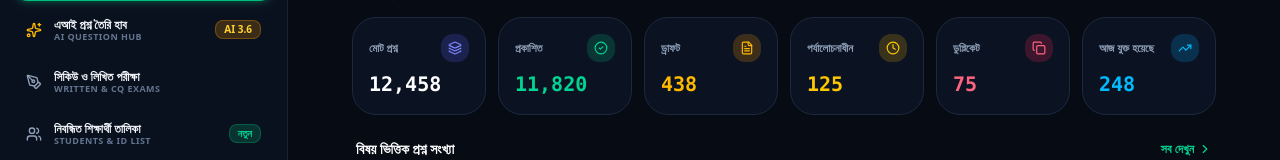
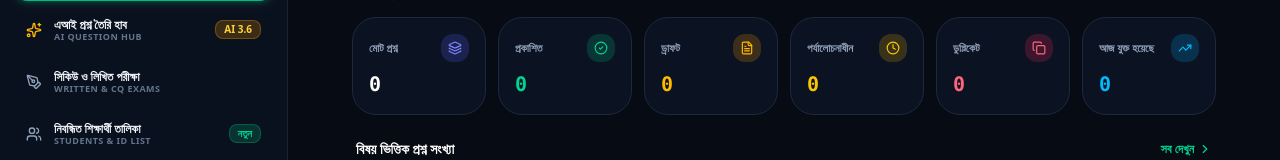
Before and after one commit to jobayerahmed10/Admin.miniquiz, a React (Vite) app: page /admin/questions in a window 1280 px wide. Shown: the part 468-628 px from the top of the page. Built offline with nearby package versions, Linux system fonts and the light colour scheme; no server answers; the database is empty; sample sign-in values are in the browser's storage.

Commit message:
feat(question-bank): add clear all questions functionality
Implemented a bulk delete feature in the dashboard and updated statistics to display accurate, real-time data instead of mock values.

```diff
--- a/src/components/questionBank/Interface01Dashboard.tsx
+++ b/src/components/questionBank/Interface01Dashboard.tsx
@@ -34,6 +34,7 @@ interface Interface01DashboardProps {
   onEditQuestion: (question: Question) => void;
   onDeleteQuestion: (id: string | number) => void;
   onRefresh: () => void;
+  onClearAll?: () => void;
 }
 
 export const Interface01Dashboard: React.FC<Interface01DashboardProps> = ({
@@ -44,6 +45,7 @@ export const Interface01Dashboard: React.FC<Interface01DashboardProps> = ({
   onEditQuestion,
   onDeleteQuestion,
   onRefresh,
+  onClearAll,
 }) => {
   const [searchQuery, setSearchQuery] = useState('');
   const [selectedSubject, setSelectedSubject] = useState<string>('all');
@@ -52,14 +54,14 @@ export const Interface01Dashboard: React.FC<Interface01DashboardProps> = ({
   const [viewAllQuestionsModal, setViewAllQuestionsModal] = useState(false);
   const [viewQuestionDetail, setViewQuestionDetail] = useState<Question | null>(null);
 
-  // Dynamic calculations based on real questions
+  // Dynamic calculations based on real questions (no fake mock inflation)
   const stats = useMemo(() => {
-    const total = Math.max(questions.length, 12458);
-    const published = questions.filter((q) => q.status === 'published').length || 11820;
-    const draft = questions.filter((q) => q.status === 'draft').length || 438;
-    const pending = 125;
-    const duplicates = 75;
-    const addedToday = 248;
+    const total = questions.length;
+    const published = questions.filter((q) => q.status === 'published').length;
+    const draft = questions.filter((q) => q.status === 'draft').length;
+    const pending = 0;
+    const duplicates = 0;
+    const addedToday = questions.length;
 
     return {
       total,
@@ -71,17 +73,28 @@ export const Interface01Dashboard: React.FC<Interface01DashboardProps> = ({
     };
   }, [questions]);
 
-  // Subject counts
+  // Subject counts based on real questions
   const subjectStats = useMemo(() => {
-    return [
-      { name: 'বাংলা', count: 2450, color: 'from-purple-500 to-indigo-600', text: 'text-purple-400', bg: 'bg-purple-950/40 border-purple-500/30' },
-      { name: 'English', count: 1850, color: 'from-emerald-500 to-teal-600', text: 'text-emerald-400', bg: 'bg-emerald-950/40 border-emerald-500/30' },
-      { name: 'গণিত', count: 2100, color: 'from-amber-500 to-orange-600', text: 'text-amber-400', bg: 'bg-amber-950/40 border-amber-500/30' },
-      { name: 'সাধারণ জ্ঞান', count: 3200, color: 'from-blue-500 to-sky-600', text: 'text-sky-400', bg: 'bg-sky-950/40 border-sky-500/30' },
-      { name: 'العربية', count: 850, color: 'from-rose-500 to-pink-600', text: 'text-rose-400', bg: 'bg-rose-950/40 border-rose-500/30' },
-      { name: 'ফিকহ', count: 420, color: 'from-teal-500 to-cyan-600', text: 'text-teal-400', bg: 'bg-teal-950/40 border-teal-500/30' },
+    const counts: Record<string, number> = {};
+    questions.forEach((q) => {
+      const subj = q.subject || 'অন্যান্য';
+      counts[subj] = (counts[subj] || 0) + 1;
+    });
+
+    const defaultSubjects = [
+      { name: 'বাংলা', color: 'from-purple-500 to-indigo-600', text: 'text-purple-400', bg: 'bg-purple-950/40 border-purple-500/30' },
+      { name: 'English', color: 'from-emerald-500 to-teal-600', text: 'text-emerald-400', bg: 'bg-emerald-950/40 border-emerald-500/30' },
+      { name: 'গণিত', color: 'from-amber-500 to-orange-600', text: 'text-amber-400', bg: 'bg-amber-950/40 border-amber-500/30' },
+      { name: 'সাধারণ জ্ঞান', color: 'from-blue-500 to-sky-600', text: 'text-sky-400', bg: 'bg-sky-950/40 border-sky-500/30' },
+      { name: 'العربية', color: 'from-rose-500 to-pink-600', text: 'text-rose-400', bg: 'bg-rose-950/40 border-rose-500/30' },
+      { name: 'ফিকহ', color: 'from-teal-500 to-cyan-600', text: 'text-teal-400', bg: 'bg-teal-950/40 border-teal-500/30' },
     ];
-  }, []);
+
+    return defaultSubjects.map((s) => ({
+      ...s,
+      count: counts[s.name] || 0,
+    }));
+  }, [questions]);
 
   // Filter questions for the list table
   const filteredQuestions = useMemo(() => {
@@ -322,6 +335,17 @@ export const Interface01Dashboard: React.FC<Interface01DashboardProps> = ({
               {filteredQuestions.length} টি
             </span>
           </div>
+          <div className="flex items-center gap-2">
+            {questions.length > 0 && onClearAll && (
+              <button
+                onClick={onClearAll}
+                className="flex items-center gap-1.5 px-3 py-1.5 rounded-xl bg-rose-500/10 hover:bg-rose-500/20 border border-rose-500/30 text-rose-400 text-xs font-bold transition-colors"
+                title="সব প্রশ্ন মুছে ফেলুন"
+              >
+                <Trash2 className="w-3.5 h-3.5" />
+                <span>সব প্রশ্ন মুছুন</span>
+              </button>
+            )}
             <button
               onClick={onRefresh}
               className="p-2 rounded-xl bg-slate-900 hover:bg-slate-800 border border-slate-800 text-slate-400 hover:text-emerald-400 transition-colors"
@@ -329,6 +353,7 @@ export const Interface01Dashboard: React.FC<Interface01DashboardProps> = ({
             >
               <RefreshCw className="w-3.5 h-3.5" />
             </button>
+          </div>
         </div>
 
         {/* Filter Toolbar */}
--- a/src/pages/QuestionsList.tsx
+++ b/src/pages/QuestionsList.tsx
@@ -6,6 +6,7 @@ import {
   updateQuestion,
   insertBatchQuestions,
   getDefaultSubjectPrefix,
+  clearAllQuestions,
 } from '../lib/supabase';
 import { Question } from '../types';
 import { QuestionBankView, WorkingQuestion, AiAutoGenerateConfig } from '../types/questionBank';
@@ -173,6 +174,13 @@ export const QuestionsList: React.FC = () => {
     setEditingFromDashboard(null);
   };
 
+  const handleClearAllQuestions = async () => {
+    if (window.confirm('আপনি কি নিশ্চিতভাবে সব প্রশ্ন মুছে ফেলতে চান?')) {
+      await clearAllQuestions();
+      setQuestions([]);
+    }
+  };
+
   return (
     <div className="min-h-screen bg-[#070b14] text-slate-100 p-3 sm:p-6 lg:p-8 max-w-7xl mx-auto space-y-6">
       {/* 1. Interface 01: Master Question Bank Dashboard */}
@@ -185,6 +193,7 @@ export const QuestionsList: React.FC = () => {
           onEditQuestion={handleEditFromDashboard}
           onDeleteQuestion={(id) => setDeletingQuestionId(id)}
           onRefresh={loadQuestions}
+          onClearAll={handleClearAllQuestions}
         />
       )}
 
```
Lines whose indentation alone changed are shown as unchanged.
